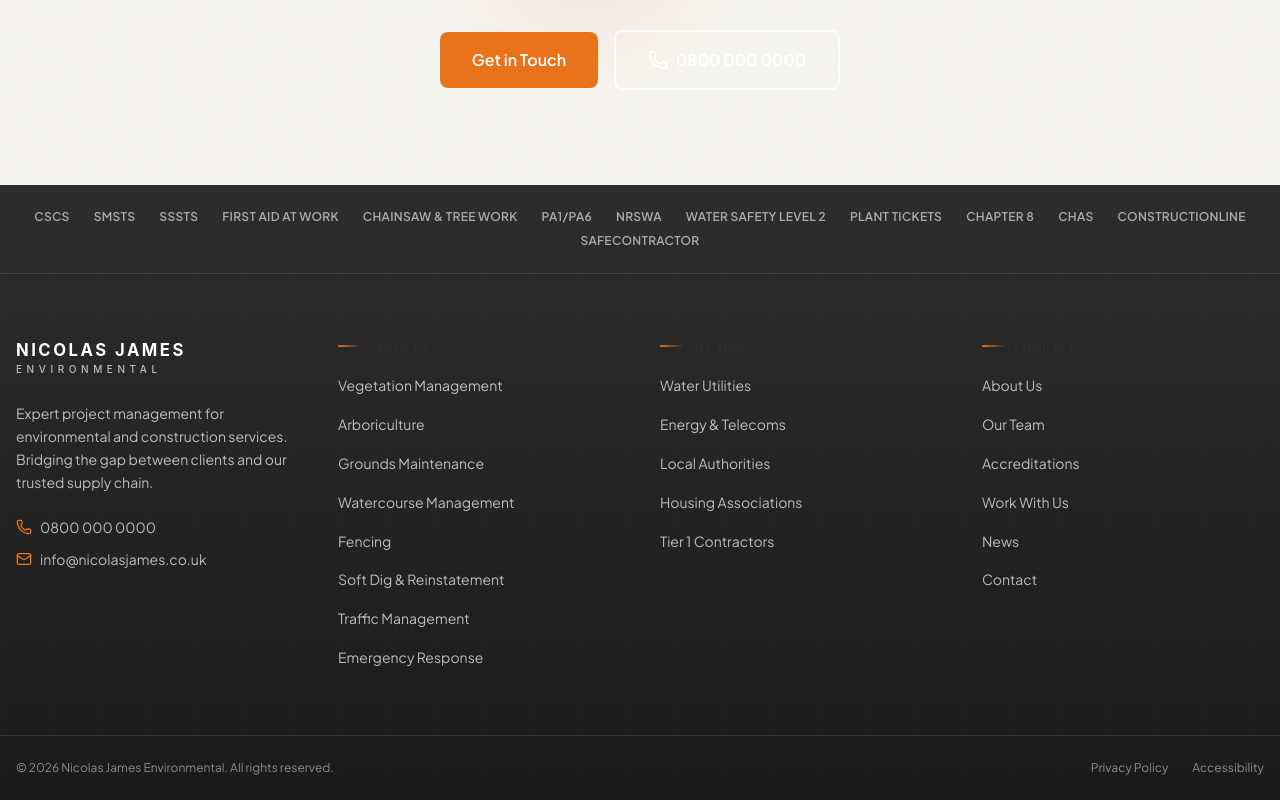
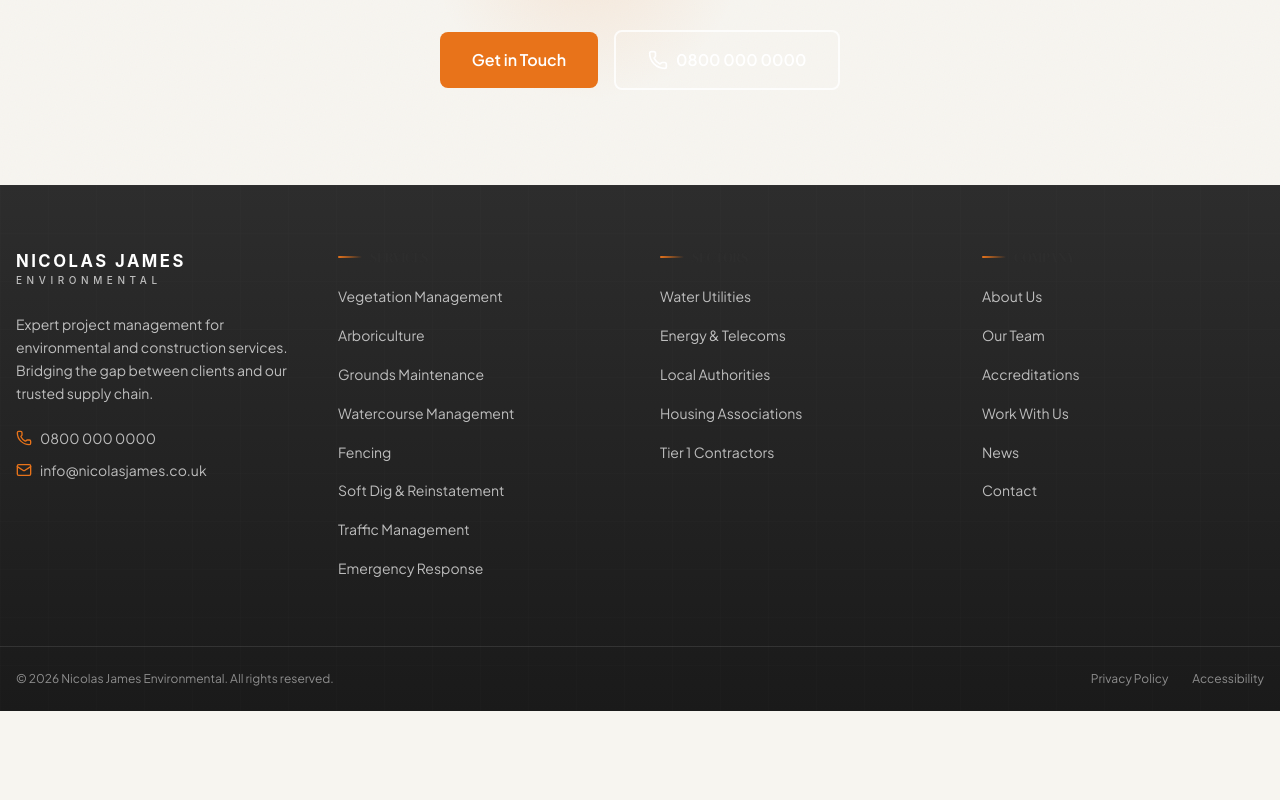
Before and after one commit to williamcjrogers/NJA, a Next.js app: page /about in a window 1280 px wide. Shown: the part 2778-3578 px from the top of the page. After the commit the page ends 3489 px from the top, so only its background shows below. Built offline with nearby package versions, Linux system fonts and the light colour scheme.

Commit message:
Remove redundant text accreditations banner from footer

```diff
--- a/src/components/layout/Footer.tsx
+++ b/src/components/layout/Footer.tsx
@@ -1,7 +1,7 @@
 import Link from "next/link";
 import { Phone, Mail } from "lucide-react";
 import navigation from "@/data/navigation.json";
-import accreditations from "@/data/accreditations.json";
+
 
 export default function Footer() {
   const currentYear = new Date().getFullYear();
@@ -25,21 +25,6 @@
         aria-hidden="true"
       />
 
-      {/* Accreditation strip */}
-      <div className="relative z-10 border-b border-white/10 py-6">
-        <div className="mx-auto max-w-7xl px-4">
-          <div className="flex flex-wrap items-center justify-center gap-x-6 gap-y-2">
-            {accreditations.map((acc) => (
-              <span
-                key={acc.id}
-                className="text-xs font-semibold tracking-wide text-white/60 uppercase"
-              >
-                {acc.name}
-              </span>
-            ))}
-          </div>
-        </div>
-      </div>
 
       {/* Main footer */}
       <div className="relative z-10 mx-auto max-w-7xl px-4 py-12 md:py-16">
```
